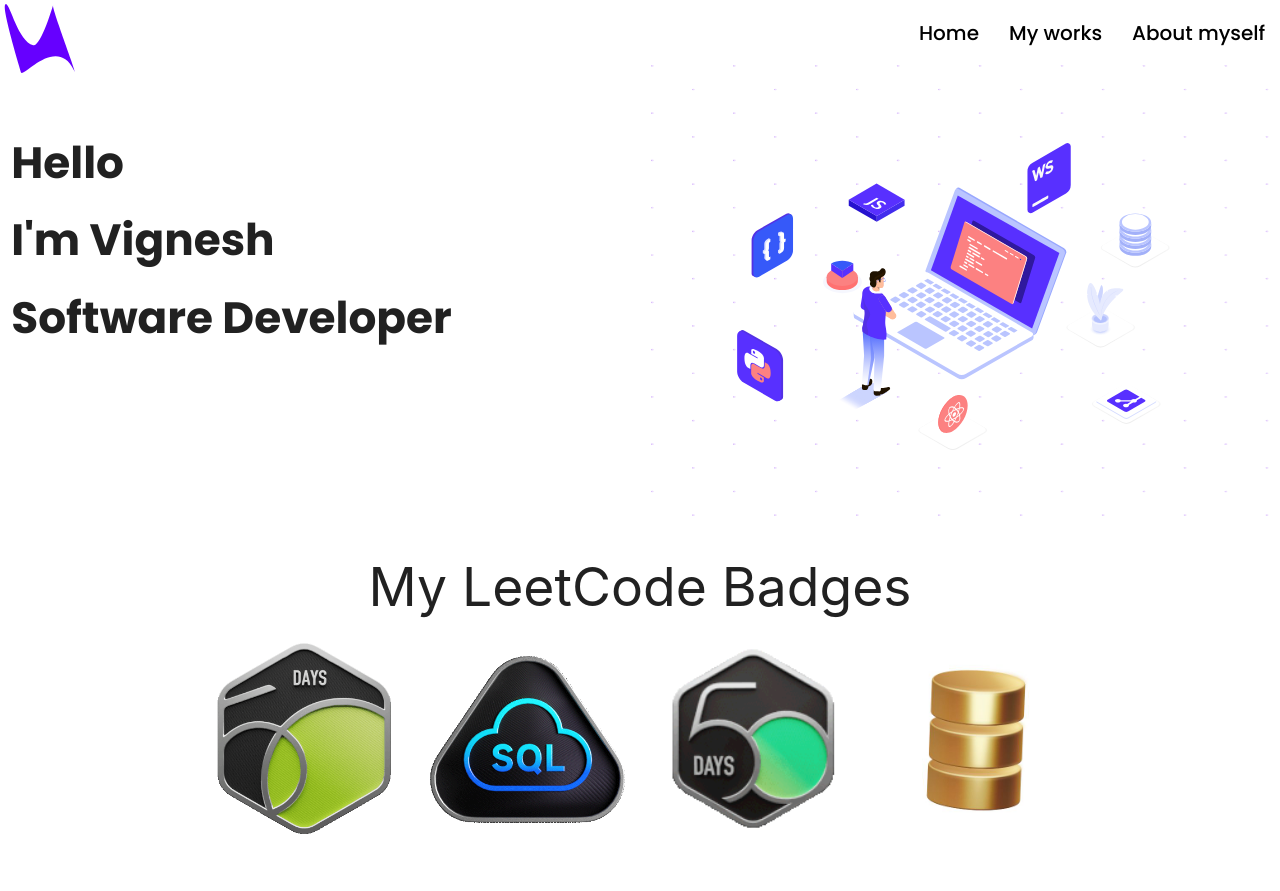
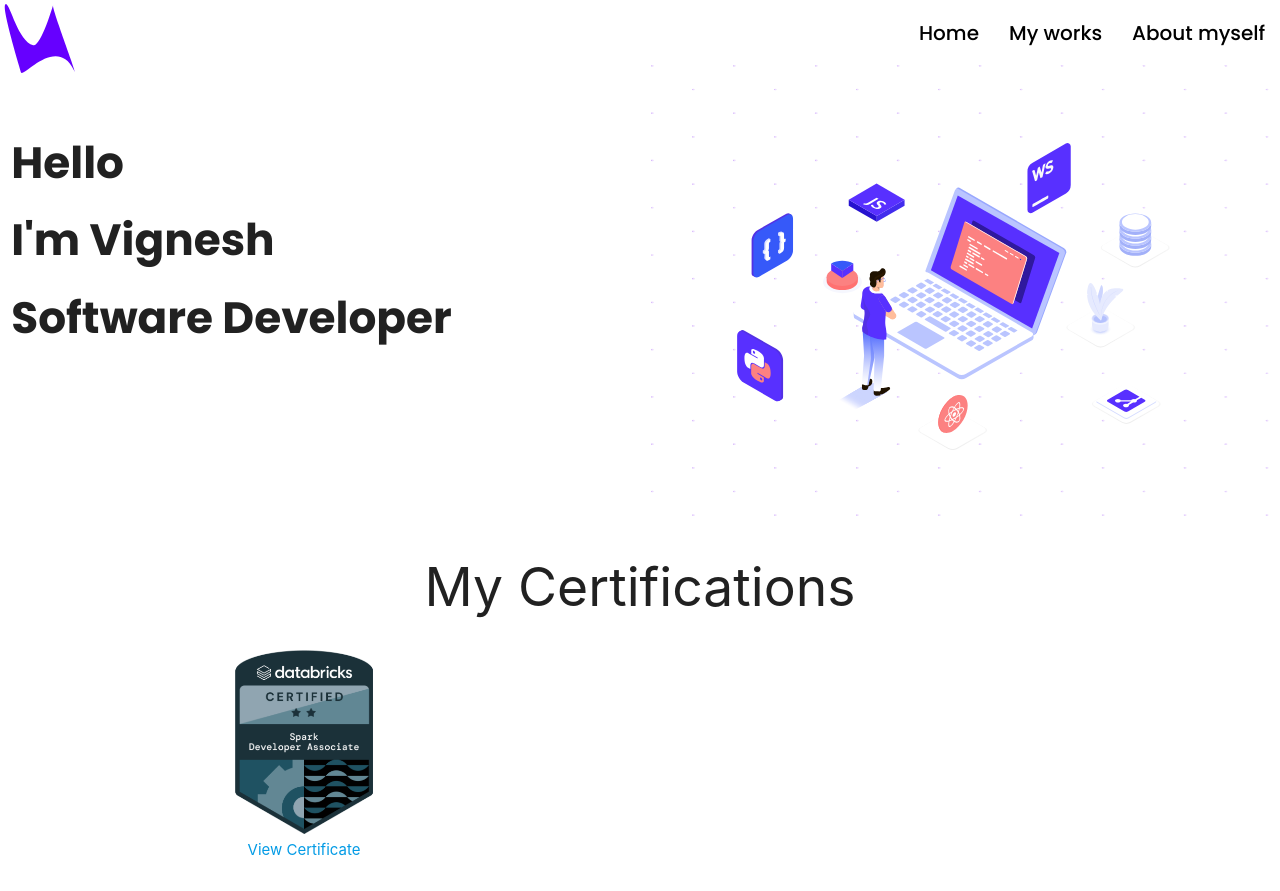
Before and after one commit to vickytechkey/portfolio, a React (Create React App) app: page / in a window 1280 px wide. Shown: the top 891 px of the page. Built offline with nearby package versions, Linux system fonts and the light colour scheme.

Commit message:
Adding spark developer certification and badges

```diff
--- /dev/null
+++ b/src/pages/certifications/ResponsiveGif.css
@@ -0,0 +1,15 @@
+.responsive-gif {
+    position: relative;
+    width: 100%;
+    padding-bottom: 100%; /* 16:9 aspect ratio */
+    overflow: hidden;
+  }
+
+  .responsive-gif img {
+    position: absolute;
+    top: 0;
+    left: 0;
+    width: 100%;
+    height: 100%;
+    object-fit: cover;
+  }
--- /dev/null
+++ b/src/pages/certifications/certification_compo.js
@@ -0,0 +1,30 @@
+import React from 'react';
+import ResponsiveGif from '../leetcodebadge/gifcomponent';
+// image assets
+import spark_developer_badge from './asset/spark_developer_badge.png'
+import spark_developer_certificate from './asset/spark_developer_certificate.pdf'
+
+const certificationGallery = () => {
+  const badge_images = [
+
+    { src: spark_developer_badge, alt: 'Description 1' , certificate_image : spark_developer_certificate }
+
+    // Add more GIFs as needed
+  ];
+
+  return (
+    <div className="container">
+         <h2 className="center-align">My Certifications</h2>
+      <div className="row">
+        {badge_images.map((badge, index) => (
+          <div  key={index} className="col s12 m3 l3 center-align">
+            <ResponsiveGif src={badge.src} alt={badge.alt} />
+            <a href={badge.certificate_image} target="_blank" rel="noopener noreferrer">View Certificate</a>
+          </div>
+        ))}
+      </div>
+    </div>
+  );
+};
+
+export default certificationGallery;
--- a/src/pages/homepage.js
+++ b/src/pages/homepage.js
@@ -5,17 +5,18 @@
 import "aos/dist/aos.css";
 import Projects from './home/projects';
 import Journey from "./home/journey";
-import Leetscore from "./home/leetscoremain"
+
 
 import GifGallery from "./leetcodebadge/gifcompo"
+import CertificationGallery  from "./certifications/certification_compo"
 
 function HomePage() {
   AOS.init();
   return (
     <React.Fragment>
       <IntroRow />
-      {/* <Leetscore/> */}
-      <GifGallery/>
+      <CertificationGallery />
+      <GifGallery />
       <Skills />
       <Journey />
       <Projects/>
```
Also changed, not shown: src/pages/certifications/asset/spark_developer_badge.png (added), src/pages/leetcodebadge/asset/output (1).txt (added), src/pages/leetcodebadge/asset/output (2).txt (added), src/pages/leetcodebadge/asset/output.txt (added), 1 other file (tests, documents, lock files or other folders).
